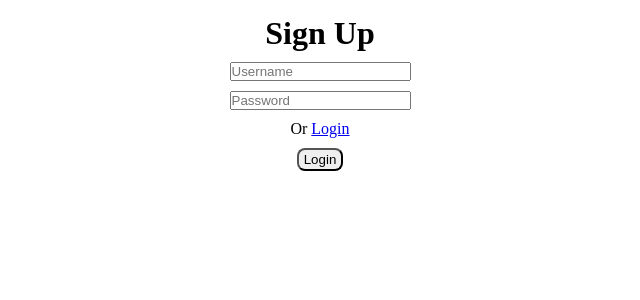
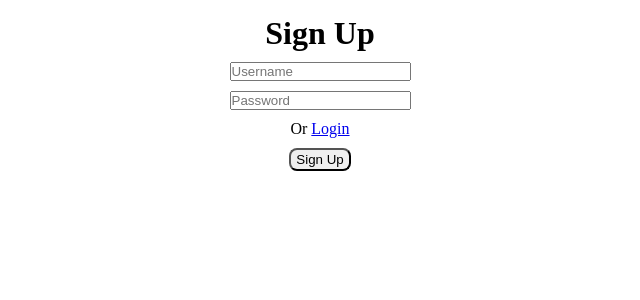
Before and after one commit to banahaker/AIS3JUNIOR-XSS-Example, a Vue app: page /signup in a window 1280 px wide. Shown: the top 300 px of the page, without its empty margins (320-960 px from the left). Built offline with nearby package versions, Linux system fonts and the light colour scheme.

Commit message:
feat: sign up form

```diff
--- a/src/views/signup.vue
+++ b/src/views/signup.vue
@@ -4,7 +4,7 @@
     <input type="text" placeholder="Username" />
     <input type="password" name="psd" id="psd" placeholder="Password" />
     <p>Or <router-link to="/login">Login</router-link></p>
-    <button>Login</button>
+    <button>Sign Up</button>
   </div>
 </template>
 
```
